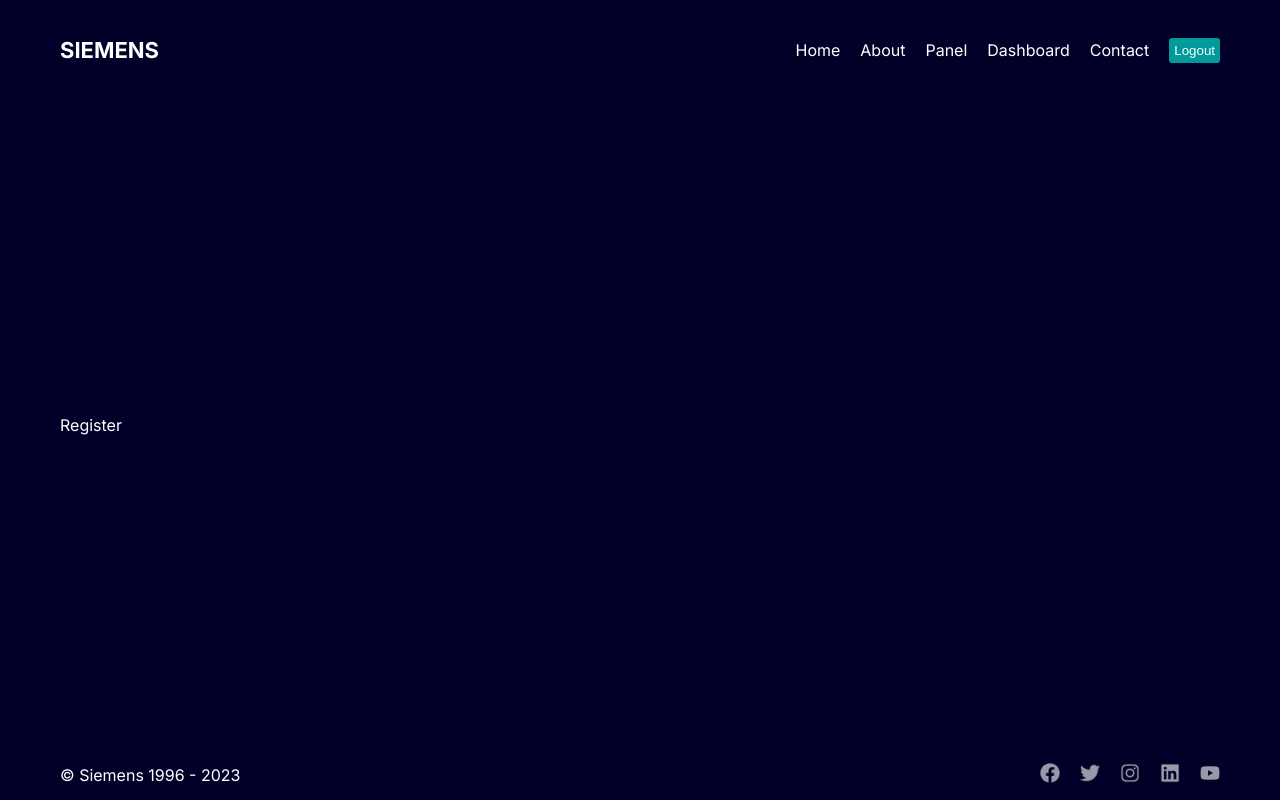
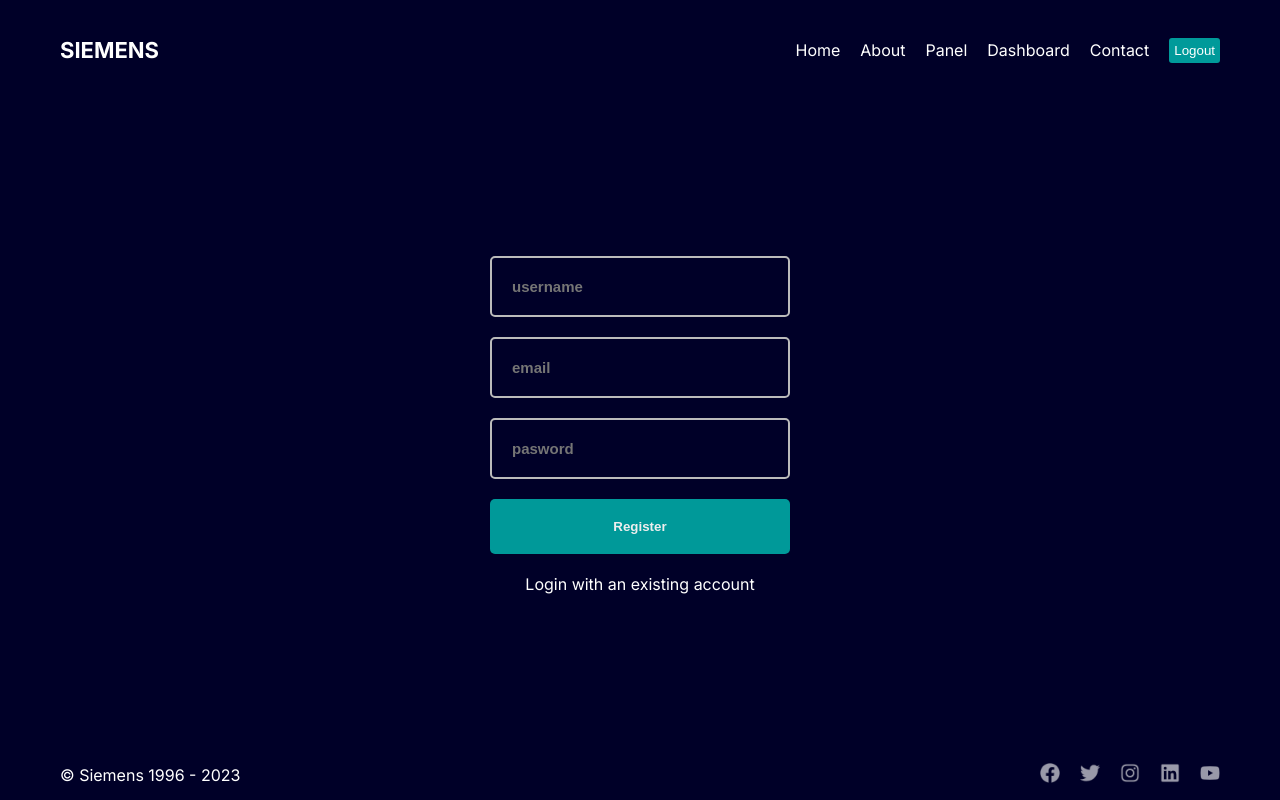
Before and after one commit to zeynebbesra/next.js-rack-visualizer, a Next.js app: page /dashboard/register in a window 1280 px wide. Built offline with nearby package versions, Linux system fonts and the light colour scheme.

Commit message:
register page created

```diff
--- a/src/app/dashboard/(auth)/register/page.jsx
+++ b/src/app/dashboard/(auth)/register/page.jsx
@@ -1,9 +1,66 @@
-import React from 'react'
+"use client"
+import React, { useState } from 'react'
 import styles from './page.module.css'
+import Link from "next/link"
+import { useRouter } from "next/navigation";
 
 const Register = () => {
+
+  const [err, setError] = useState(false)
+
+  const router = useRouter();
+
+  const handleSubmit = async (e) => {
+    e.preventDeafult()
+    const name = e.target[0].value
+    const email = e.target[1].value
+    const password = e.target[2].value
+
+    try {
+      const res = await fetch("/api/auth/register", {
+        method: "POST",
+        headers: {
+          "Content-Type": "application/json",
+        },
+        body: JSON.stringify({
+          name,
+          email,
+          password,
+        }),
+      });
+      res.status === 201 && router.push("/dashboard/login?success=Account has been created");
+    } catch (err) {
+      setError(err);
+      console.log(err);
+    }
+  };
+
   return (
-    <div className={styles.container}>Register</div>
+    <div className={styles.container}>
+      <form className={styles.form} onSubmit={handleSubmit}>
+        <input
+          type="text"
+          placeholder='username'
+          className={styles.input}
+          required
+        />
+        <input
+          type="email"
+          placeholder='email'
+          className={styles.input}
+          required
+        />
+        <input
+          type="password"
+          placeholder='pasword'
+          className={styles.input}
+          required
+        />
+        <button className={styles.button}>Register</button>
+      </form>
+      {err && "Something went wrong!"}
+      <Link href="/dashboard/login">Login with an existing account</Link>
+    </div>
   )
 }
 
--- a/src/app/dashboard/(auth)/register/page.module.css
+++ b/src/app/dashboard/(auth)/register/page.module.css
@@ -1,3 +1,36 @@
 .container {
+    display: flex;
+    flex-direction: column;
+    gap:20px;
+    align-items: center;
+    justify-content: center;
+}
+
+.form{
+    width: 300px;
+    display: flex;
+    flex-direction: column;
+    gap: 20px;
+}
+
+.input {
+    padding: 20px;
+    background-color: transparent;
+    border: 2px solid #bbb;
+    color: #bbb;
+    border-radius: 5px;
+    font-size: 15px;
+    font-weight: bold;
+}
+
+.button {
+    width: 300px;
+    padding: 20px;
+    cursor: pointer;
+    background-color: #009999;
+    border: none;
+    border-radius: 5px;
+    color: #eee;
+    font-weight: bold;
 
 }
```
